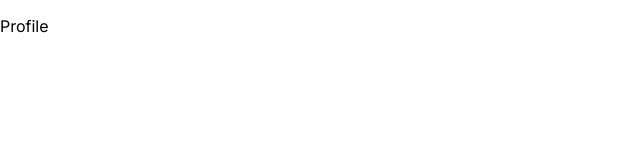
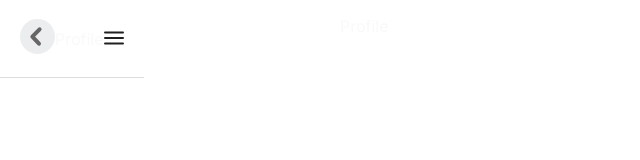
Before and after one commit to allindeveloper/vetted-tailor-application, a React (Create React App) app: page / in a window 1280 px wide. Shown: the top 160 px of the page, without its empty margins (0-640 px from the left). Built offline with nearby package versions, Linux system fonts and the light colour scheme.

Commit message:
added global style and styled header

```diff
--- a/src/components/container/MainContainer.tsx
+++ b/src/components/container/MainContainer.tsx
@@ -1,12 +1,9 @@
-import Profile from "pages/Profile/Profile";
-import ProfileDetails from "pages/ProfileDetails/ProfileDetails";
-import ApplicationSuccess from "pages/Success/Success";
 import React, { FC } from "react";
-import { Route, Switch } from "react-router-dom";
+import { Switch } from "react-router-dom";
 import { routes } from "../../constants/routes";
 import GuardRoute from "./Guard";
 export const MainContainer: FC = () => {
-  const menu = routes.map((route, index: number) => {
+  const allRoutes = routes.map((route, index: number) => {
     const Component = route.component as React.ComponentType;
     return Component ? (
       <GuardRoute
@@ -19,13 +16,7 @@ export const MainContainer: FC = () => {
   });
   return (
     <>
-      <Switch>
-        {menu}
-        <Route path={"/"} exact render={() => <Profile />} />
-        <Route path={"/success"} render={() => <ApplicationSuccess />} />
-
-        <Route path={"/view/:id"} render={() => <ProfileDetails />} />
-      </Switch>
+      <Switch>{allRoutes}</Switch>
     </>
   );
 };
--- a/src/components/container/PageContainer/PageContainer.tsx
+++ b/src/components/container/PageContainer/PageContainer.tsx
@@ -9,7 +9,7 @@ interface IContainerProps {
 const PageContainer = ({ children }: IContainerProps) => {
   return (
     <>
-      <Header />
+      <Header title="Profile" />
       <PageContainerStyle>{children}</PageContainerStyle>;
     </>
   );
--- a/src/components/ui/Header/Header.tsx
+++ b/src/components/ui/Header/Header.tsx
@@ -1,16 +1,20 @@
 import backicon from "assets/svg/backicon.svg";
-import hamburgericon from "assets/svg/hoburgericon.svg";
+import hamburgericon from "assets/svg/hamburgericon.svg";
 import { HeaderStyle } from "./HeaderStyle";
-export const Header = () => {
+
+export interface IHeaderProps {
+  title: string;
+}
+export const Header = ({ title }: IHeaderProps) => {
   return (
     <HeaderStyle data-testid="header">
-      <div>
+      <div className="leftItem">
         <img src={backicon} alt="back" />
       </div>
       <div>
-        <label>Profile</label>
+        <label>{title}</label>
       </div>
-      <div>
+      <div className="rightItem">
         <img src={hamburgericon} alt="hamburger" />
       </div>
     </HeaderStyle>
--- a/src/components/ui/Header/HeaderStyle.tsx
+++ b/src/components/ui/Header/HeaderStyle.tsx
@@ -3,23 +3,32 @@ import { device } from "styles/mediaQuery";
 import { myTheme } from "../../../styles/theme";
 
 export const HeaderStyle = styled.div`
-  padding-top: 8px;
-  padding-bottom: 8px;
-  text-align: center;
-  background-color: ${(props) => props.theme.pallete.primary.main};
-  p {
-    font-weight: 600;
-    color: ${(props) => props.theme.pallete.common.white};
-  }
-  color: #fff;
-  width: 100%;
+  display: flex;
+  justify-content: space-between;
+  align-items: center;
+  flex-direction: row;
   position: fixed;
   top: 0;
   left: 0;
   z-index: 99;
-  letter-spacing: 3px;
+  padding-left: 15px;
+  padding-right: 15px;
+  padding-top: 15px;
+  padding-bottom: 15px;
+  border-bottom: ${(props) => `1px solid ${props.theme.pallete.common.grey}`};
+  background-color: ${(props) => props.theme.pallete.common.white};
   @media ${device.mobileS} {
-    width: 100%;
+    width: -webkit-fill-available;
+  }
+  & .leftItem {
+    margin-left: 5px;
+    padding-top: 4px;
+    padding-bottom: 4px;
+  }
+  & .rightItem {
+    margin-right: 5px;
+    padding-top: 4px;
+    padding-bottom: 4px;
   }
 `;
 
--- a/src/constants/routes.ts
+++ b/src/constants/routes.ts
@@ -6,7 +6,7 @@ export const routes = [
   {
     path: "/",
     exact: true,
-    name: "Dashboard",
+    name: "Profile",
     component: Profile,
   },
   {
--- a/src/index.tsx
+++ b/src/index.tsx
@@ -6,11 +6,13 @@ import { myTheme } from "styles/theme";
 import { MainContainer } from "./components/container/MainContainer";
 import "./index.css";
 import reportWebVitals from "./reportWebVitals";
+import { GlobalStyle } from "./styles/globalStyle";
 
 ReactDOM.render(
   <React.StrictMode>
     <BrowserRouter>
       <ThemeProvider theme={myTheme}>
+        <GlobalStyle />
         <MainContainer />
       </ThemeProvider>
     </BrowserRouter>
--- a/src/pages/Profile/Profile.tsx
+++ b/src/pages/Profile/Profile.tsx
@@ -1,10 +1,13 @@
+import PageContainer from "components/container/PageContainer/PageContainer";
 import React from "react";
 
 const Profile = () => {
   return (
-    <div>
-      <p>Profile</p>
-    </div>
+    <PageContainer>
+      <div>
+        <p>Profile</p>
+      </div>
+    </PageContainer>
   );
 };
 export default Profile;
--- a/src/styled.d.ts
+++ b/src/styled.d.ts
@@ -7,6 +7,8 @@ declare module "styled-components" {
       common: {
         white: string;
         gray: string;
+        grey: string;
+        rootBackgroundColor: string;
         lightborder: string;
       };
       primary: IPalette;
--- /dev/null
+++ b/src/styles/globalStyle.ts
@@ -0,0 +1,6 @@
+import { createGlobalStyle } from "styled-components";
+
+export const GlobalStyle = createGlobalStyle`
+  body {
+    color: ${(props) => props.theme.pallete.common.rootBackgroundColor};
+  }`;
--- a/src/styles/theme.tsx
+++ b/src/styles/theme.tsx
@@ -5,6 +5,8 @@ const myTheme: DefaultTheme = {
     common: {
       white: "#FFFFFF",
       gray: "#4F4F4F",
+      grey: "#DDDDDD",
+      rootBackgroundColor: "#F9F9F9",
       lightborder: "#D6DDFF",
     },
     primary: {
```
Also changed, not shown: src/assets/svg/backicon.svg, src/components/container/Guard.tsx (line endings or trailing spaces), 1 other file (tests, documents, lock files or other folders).
